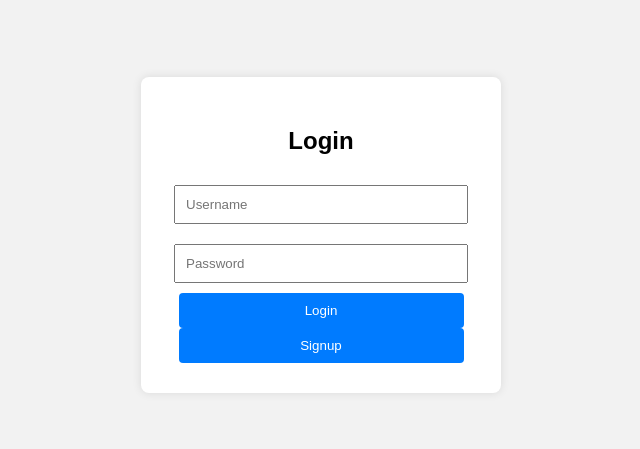
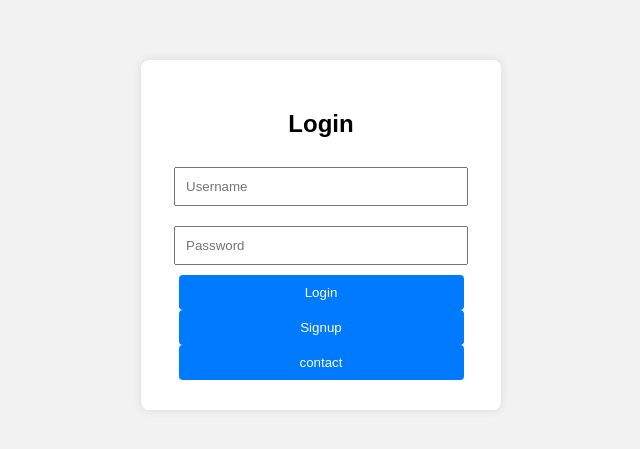
Before and after one commit to surajnaik3200/suraj, a plain HTML site: page index.html in a window 1280 px wide. Shown: the part 173-622 px from the top of the page, without its empty margins (319-959 px from the left). Drawn offline with Linux system fonts and the light colour scheme.

Commit message:
contact added

```diff
--- a/index.html
+++ b/index.html
@@ -53,6 +53,7 @@
 
     <button>Login</button>
     <button>Signup</button>
+    <button>contact</button>
 </div>
 
 </body>
```
